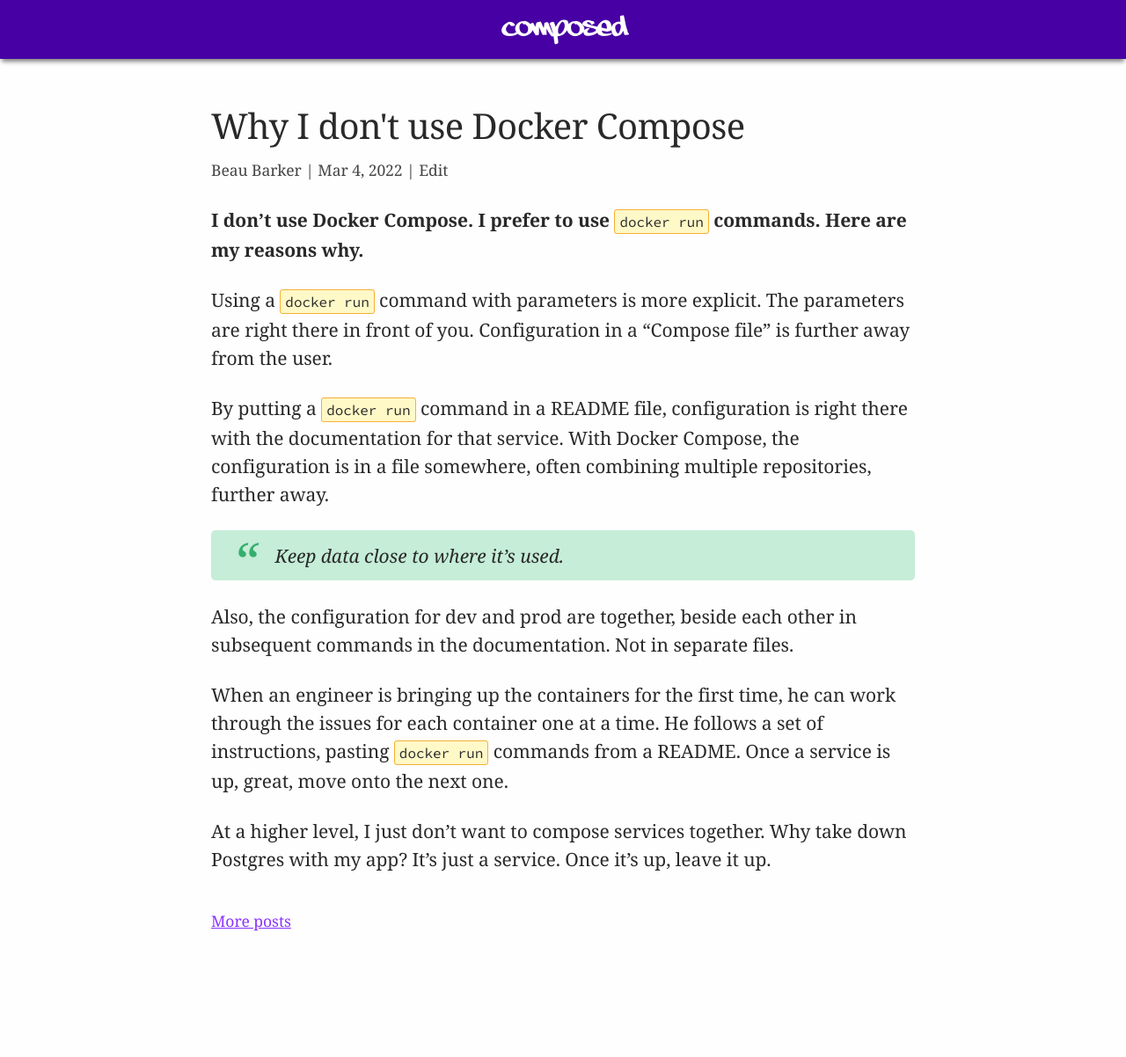
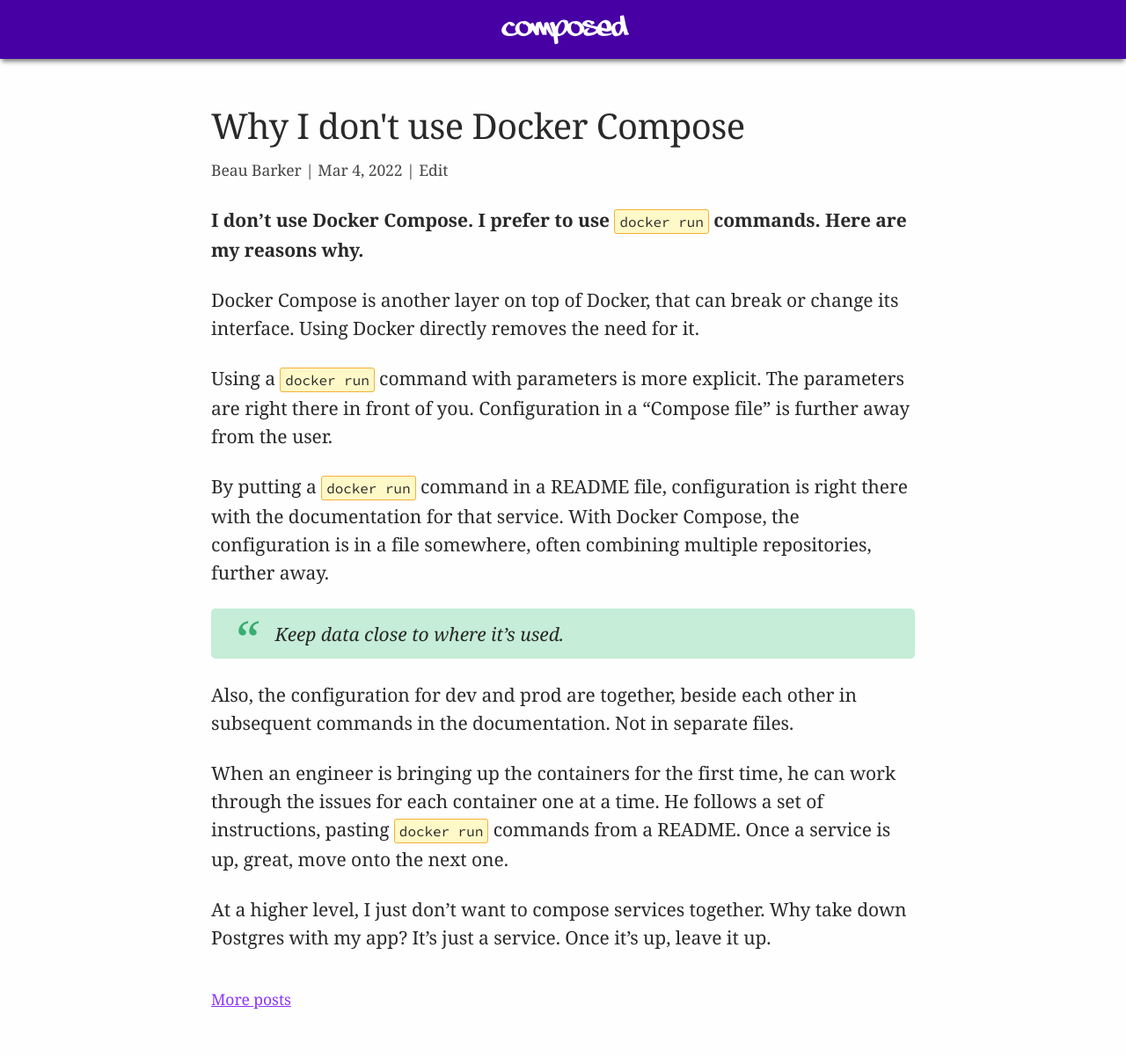
Before and after one commit to explodinglabs/explodinglabs.github.io, a Jekyll site: the page built from docs/_posts/2022-03-04-docker-compose.markdown, in a window 1280 px wide. Shown: the whole page at 88% size. Built offline with Jekyll 4.4.1, drawn with Linux system fonts in a browser that asks for light colours; before the commit the page ends 1113 px from its top, so only the background shows below that.

Commit message:
Update 2022-03-04-docker-compose.markdown

```diff
--- a/docs/_posts/2022-03-04-docker-compose.markdown
+++ b/docs/_posts/2022-03-04-docker-compose.markdown
@@ -5,6 +5,9 @@
 ---
 **I don't use Docker Compose. I prefer to use `docker run` commands. Here are
 my reasons why.**
+
+Docker Compose is another layer on top of Docker, that can break or change its
+interface. Using Docker directly removes the need for it.
 
 Using a `docker run` command with parameters is more explicit. The parameters
 are right there in front of you. Configuration in a "Compose file" is further
```
